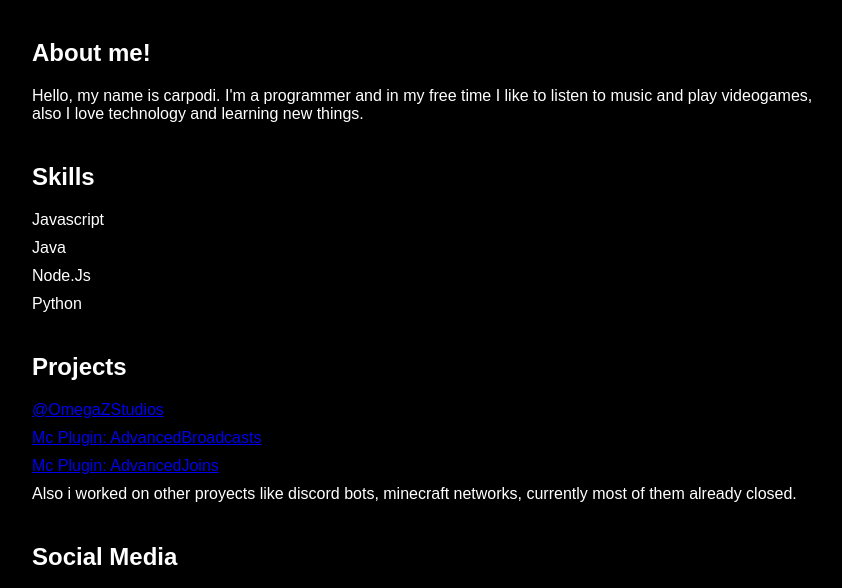
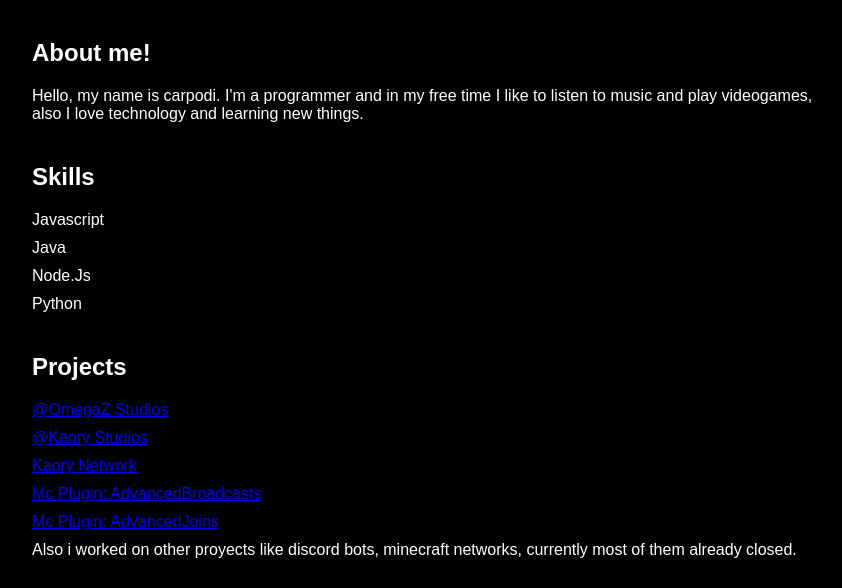
Before and after one commit to Carpodi/carpodi.github.io, a plain HTML site: page index.html in a window 1280 px wide. Shown: the part 78-666 px from the top of the page, without its empty margins (208-1050 px from the left). Drawn offline with Linux system fonts and the light colour scheme.

Commit message:
Update index.html

```diff
--- a/index.html
+++ b/index.html
@@ -28,7 +28,9 @@
     <section>
       <h2>Projects</h2>
       <ul>
-        <li><a href="https://omegazstudios.com">@OmegaZStudios</a></li>
+        <li><a href="https://omegazstudios.com">@OmegaZ Studios</a></li>
+         <li><a href="https://kaorystudios.xyz">@Kaory Studios</a></li>
+         <li><a href="https://discord.kaory.xyz">Kaory Network</a></li>
         <li><a href="https://github.com/Carpodi/AdvancedBroadcasts">Mc Plugin: AdvancedBroadcasts</a></li>
         <li><a href="https://github.com/Carpodi/AdvancedJoins">Mc Plugin: AdvancedJoins</a></li></li>
         <li>Also i worked on other proyects like discord bots, minecraft networks, currently most of them already closed.</li>
```
